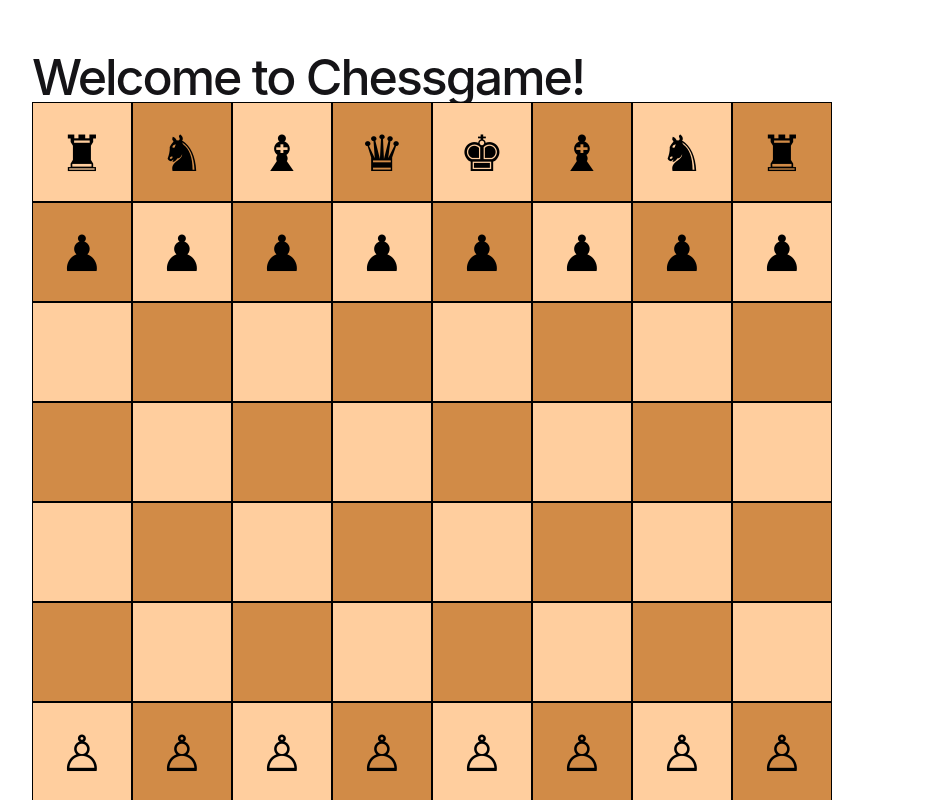
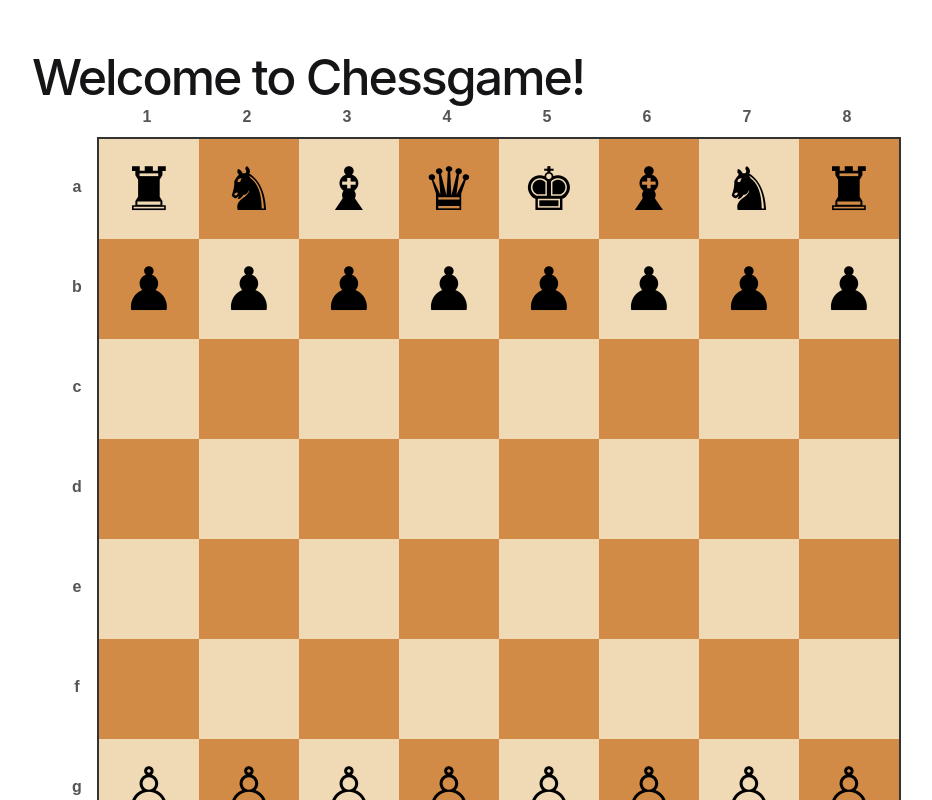
Before and after one commit to fjlisbona/chessgame, an Angular app: page / in a window 1280 px wide. Shown: the top 800 px of the page, without its empty margins (258-1190 px from the left). Built offline with nearby package versions, Linux system fonts and the light colour scheme.

Commit message:
index coords fixed!

```diff
--- a/src/app/chessboard/chessboard.component.html
+++ b/src/app/chessboard/chessboard.component.html
@@ -1,5 +1,14 @@
-<div class="board">
-    <div class="board-row" *ngFor="let row of rows; let i = index">
+<div class="chessboard-container">
+  <div class="column-labels">
+    <!-- Eliminamos la div vacía de aquí -->
+    <div class="label" *ngFor="let col of cols">{{col}}</div>
+  </div>
+  <div class="board-with-row-labels">
+    <div class="row-labels">
+      <div class="label" *ngFor="let row of rows">{{row}}</div>
+    </div>
+    <div class="board">
+      <div class="board-row" *ngFor="let row of rows; let i = index">
         <div class="board-square"
              *ngFor="let col of cols; let j = index"
              [ngClass]="{
@@ -10,5 +19,7 @@
              (click)="onSquareClick(i, j)">
             <span [innerHTML]="getPiece(i, j)"></span>
         </div>
+      </div>
     </div>
+  </div>
 </div>
--- a/src/app/chessboard/chessboard.component.scss
+++ b/src/app/chessboard/chessboard.component.scss
@@ -1,14 +1,14 @@
 .board-square{
-    width: 12.5%;
-    display: inline-block;
-    text-align: center;
-    vertical-align: middle;
-    line-height: 100px;
-    font-size: 50px;
-    border: 1px solid #000;
+    width: 100px; // Ancho fijo para las casillas
+    height: 100px; // Alto fijo para las casillas
+    display: flex;
+    justify-content: center;
+    align-items: center;
+    font-size: 60px;
     color: #000;
     cursor: pointer;
-    background-color: #ffce9e; /* Beige */
+    background-color: #f0d9b5; /* Color claro más suave */
+    transition: background-color 0.3s ease;
 }
 /* Para alternar colores por filas */
 .black {
@@ -26,10 +26,54 @@
     width: 800px;
     height: 800px;
     display: flex;
-    flex-wrap: wrap;
+    flex-direction: column;
+    border: 2px solid #333;
 }
 .board-row{
     width: 100%;
     height: 100px;
     display: flex;
 }
+
+.chessboard-container {
+    display: flex;
+    flex-direction: column;
+    align-items: flex-start;
+    padding-left: 30px; // Espacio para las etiquetas de fila
+    font-family: Arial, sans-serif;
+}
+
+.column-labels {
+    display: flex;
+    width: 800px; // Mismo ancho que el tablero
+    margin-left: 30px; // Alinear con el tablero
+    margin-bottom: 5px;
+}
+
+.board-with-row-labels {
+    display: flex;
+}
+
+.row-labels {
+    display: flex;
+    flex-direction: column;
+    justify-content: space-around;
+    height: 800px; // Mismo alto que el tablero
+    margin-right: 5px;
+}
+
+.label {
+    width: 30px;
+    height: 30px;
+    display: flex;
+    justify-content: center;
+    align-items: center;
+    font-weight: bold;
+    color: #555;
+}
+
+.column-labels .label {
+    width: 100px; // Mismo ancho que las casillas del tablero
+    justify-content: center; // Centrar el contenido horizontalmente
+    padding-left: 10px; // Ajusta este valor según sea necesario
+}
--- a/src/app/chessboard/chessboard.component.ts
+++ b/src/app/chessboard/chessboard.component.ts
@@ -9,7 +9,7 @@ import { CommonModule } from '@angular/common';
   styleUrl: './chessboard.component.scss'
 })
 export class ChessboardComponent {
-  cols: any=[`1`, `2`, `3`, `4`, `5`, `6`, `7`, `8`];
+  cols: any=[`1`, ` 2`, ` 3`, ` 4`, ` 5`, ` 6`, ` 7`, `8`];
   rows = [`a`, `b`, `c`, `d`, `e`, `f`, `g`, `h`];
   getPiece(row: number, col: number): string | null {
     return this.board[row][col] || null;
@@ -19,28 +19,28 @@ export class ChessboardComponent {
   possibleMoves: { row: number, col: number }[] = [];
 
   onSquareClick(row: number, col: number): void {
+    if (this.gameOver || !this.isWhiteTurn) return;
+
     const piece = this.getPiece(row, col);
-    console.log(`Clic en: fila ${row}, columna ${col}, pieza: ${piece}`);
 
     if (this.selectedSquare) {
-      // Ya hay una pieza seleccionada
       if (this.isPossibleMove(row, col)) {
-        // El clic es en un movimiento posible, mover la pieza
         this.movePiece(this.selectedSquare.row, this.selectedSquare.col, row, col);
         this.selectedSquare = null;
         this.possibleMoves = [];
-        // Aquí podrías cambiar el turno si lo estás manejando
+        this.isWhiteTurn = false;
+
+        if (!this.isGameOver()) {
+          setTimeout(() => this.makeAIMove(), 500);
+        }
       } else if (piece && this.isWhitePiece(piece)) {
-        // Seleccionar una nueva pieza blanca
         this.selectedSquare = { row, col };
         this.possibleMoves = this.getPossibleMoves(row, col, piece);
       } else {
-        // Deseleccionar si se hace clic en una casilla inválida
         this.selectedSquare = null;
         this.possibleMoves = [];
       }
     } else if (piece && this.isWhitePiece(piece)) {
-      // Seleccionar una pieza blanca
       this.selectedSquare = { row, col };
       this.possibleMoves = this.getPossibleMoves(row, col, piece);
     }
@@ -170,11 +170,14 @@ export class ChessboardComponent {
   movePiece(fromRow: number, fromCol: number, toRow: number, toCol: number): void {
     const piece = this.getPiece(fromRow, fromCol);
     if (piece) {
-      // Eliminar la pieza de la posición original
       this.setPiece(fromRow, fromCol, null);
-      // Colocar la pieza en la nueva posición
       this.setPiece(toRow, toCol, piece);
       console.log(`Pieza movida de (${fromRow},${fromCol}) a (${toRow},${toCol})`);
+
+      if (this.isGameOver()) {
+        this.gameOver = true;
+        console.log('¡Juego terminado!');
+      }
     }
   }
 
@@ -203,4 +206,57 @@ export class ChessboardComponent {
     ['♙', '♙', '♙', '♙', '♙', '♙', '♙', '♙'],
     ['♖', '♘', '♗', '♕', '♔', '♗', '♘', '♖']
   ];
+
+  isWhiteTurn: boolean = true;
+  gameOver: boolean = false;
+
+  makeAIMove(): void {
+    const allPossibleMoves = this.getAllPossibleMoves(false);
+    if (allPossibleMoves.length > 0) {
+      const move = this.selectBestMove(allPossibleMoves);
+      this.movePiece(move.from.row, move.from.col, move.to.row, move.to.col);
+      this.isWhiteTurn = true;
+
+      if (this.isGameOver()) {
+        this.gameOver = true;
+      }
+    }
+  }
+
+  getAllPossibleMoves(isWhite: boolean): any[] {
+    const moves: any[] = [];
+    for (let row = 0; row < 8; row++) {
+      for (let col = 0; col < 8; col++) {
+        const piece = this.getPiece(row, col);
+        if (piece && this.isWhitePiece(piece) === isWhite) {
+          const pieceMoves = this.getPossibleMoves(row, col, piece);
+          pieceMoves.forEach(move => {
+            moves.push({ from: { row, col }, to: move });
+          });
+        }
+      }
+    }
+    return moves;
+  }
+
+  selectBestMove(moves: any[]): any {
+    // Implementación básica: selecciona un movimiento aleatorio
+    // Puedes mejorar esto para hacer que la IA sea más inteligente
+    return moves[Math.floor(Math.random() * moves.length)];
+  }
+
+  isGameOver(): boolean {
+    // Implementa la lógica para verificar si el juego ha terminado
+    // Por ejemplo, si un rey ha sido capturado
+    const whiteKing = this.board.findIndex(row => row.includes('♔'));
+    const blackKing = this.board.findIndex(row => row.includes('♚'));
+
+    console.log('whiteKing:', whiteKing, 'blackKing:', blackKing);
+
+    if (whiteKing === -1 || blackKing === -1) {
+      return true;
+    } else {
+      return false;
+    }
+  }
 };
```
